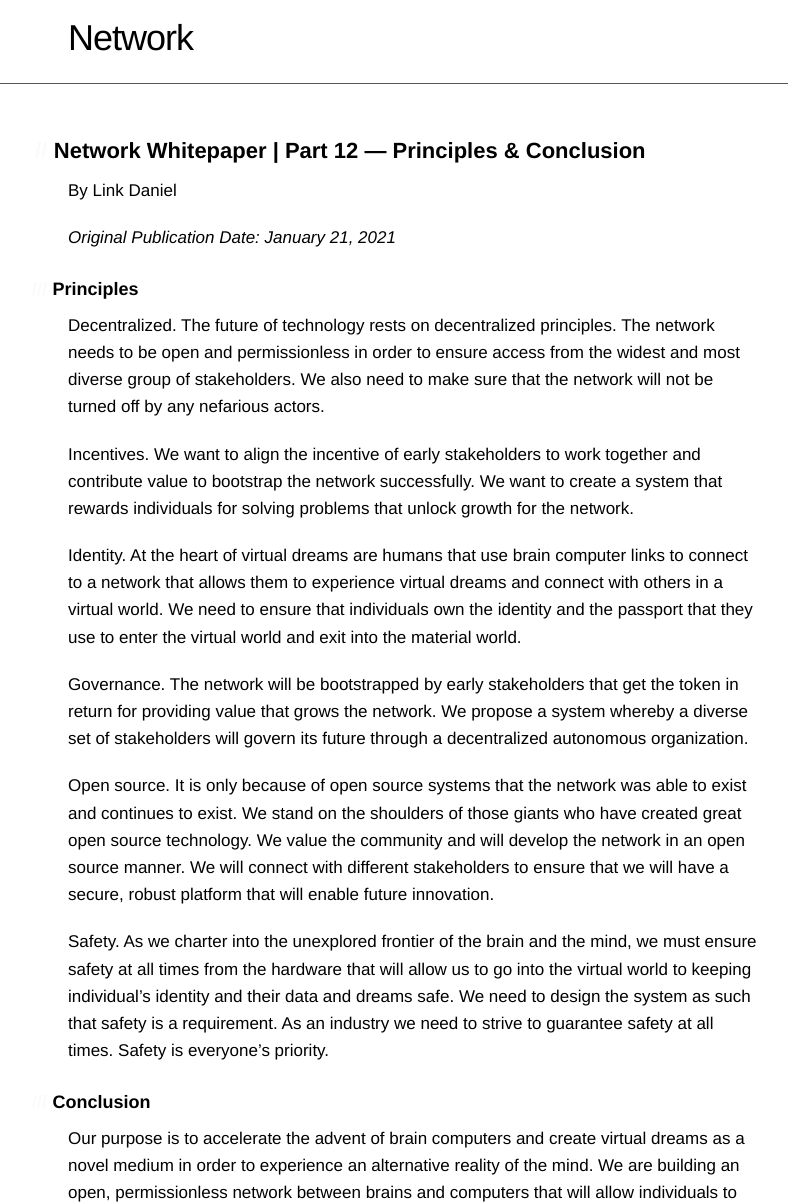
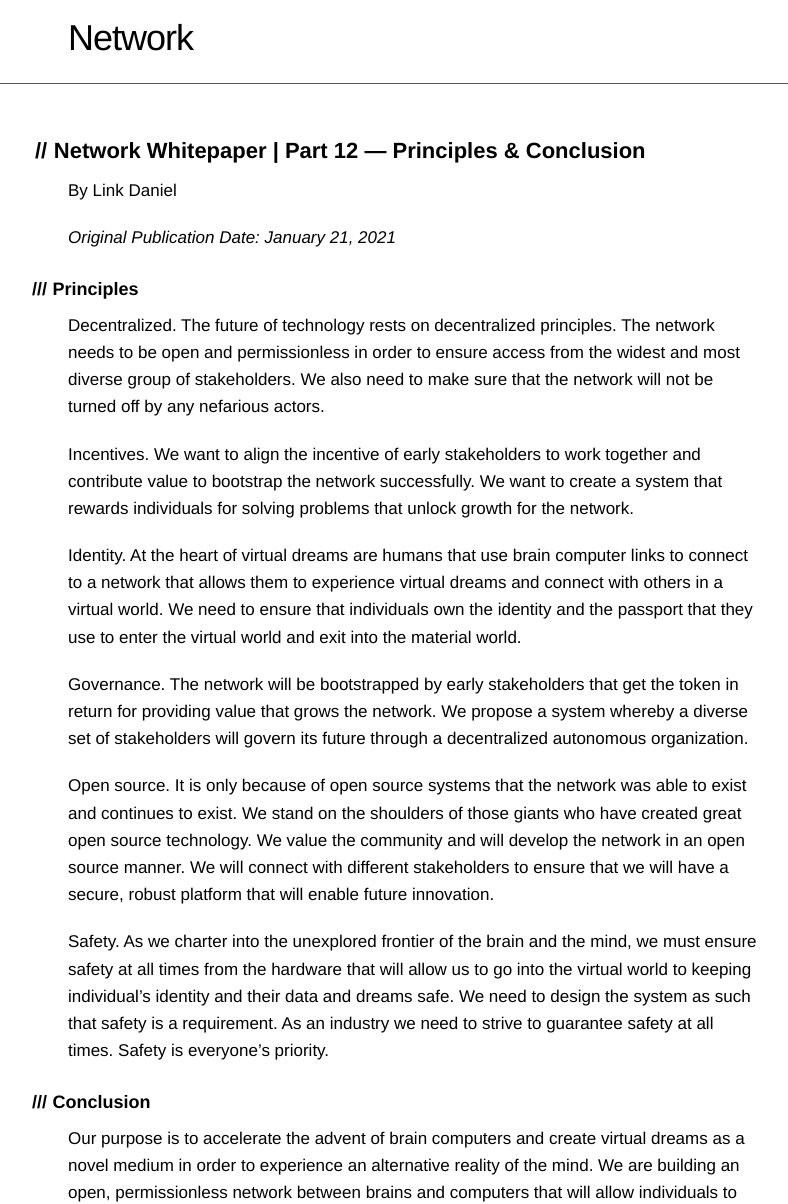
Before and after one commit to networkf/network.github.io, a Jekyll site: the page built from whitepaper21part12.md, in a window 1280 px wide. Shown: the top 1204 px of the page, without its empty margins (102-890 px from the left). Built offline with Jekyll 4.4.1, drawn with Linux system fonts in a browser that asks for light colours; some web fonts are replaced; our own code applies the rules of GitHub Pages for plain Markdown files; the repository's description, which GitHub fills in, is left out.

Commit message:
Update jekyll-theme-architect.scss

```diff
--- a/_sass/jekyll-theme-architect.scss
+++ b/_sass/jekyll-theme-architect.scss
@@ -80,7 +80,7 @@ aside#sidebar {
   padding-left: 20px;
   font-size: 12px;
   line-height: 1.3;
-  background: transparent 0 0 no-repeat;
+  background: ff 0 0 no-repeat;
 }
 
 aside#sidebar p.repo-owner,
@@ -201,7 +201,7 @@ form {
 #main-content h1:before {
   padding-right: 0.3em;
   margin-left: -0.9em;
-  color: #fafafa;
+  color: #ff;
   content: "/";
 }
 
@@ -218,7 +218,7 @@ form {
   padding-right: 0.3em;
   margin-left: -1.5em;
   content: "//";
-  color: #fafafa;
+  color: #ff;
 }
 
 #main-content h3 {
@@ -235,7 +235,7 @@ form {
   padding-right: 0.3em;
   margin-left: -2em;
   content: "///";
-  color: #fafafa;
+  color: #ff;
 }
 
 #main-content h4 {
@@ -251,7 +251,7 @@ h4:before {
   padding-right: 0.3em;
   margin-left: -2.8em;
   content: "////";
-  color: #fafafa;
+  color: #ff;
 }
 
 #main-content h5 {
@@ -265,7 +265,7 @@ h5:before {
   padding-right: 0.3em;
   margin-left: -3.2em;
   content: "/////";
-  color: #fafafa;
+  color: #ff;
 }
 
 #main-content h6 {
@@ -279,7 +279,7 @@ h6:before {
   padding-right: 0.3em;
   margin-left: -3.7em;
   content: "//////";
-  color: #fafafa;
+  color: #ff;
 }
 
 p {
```
